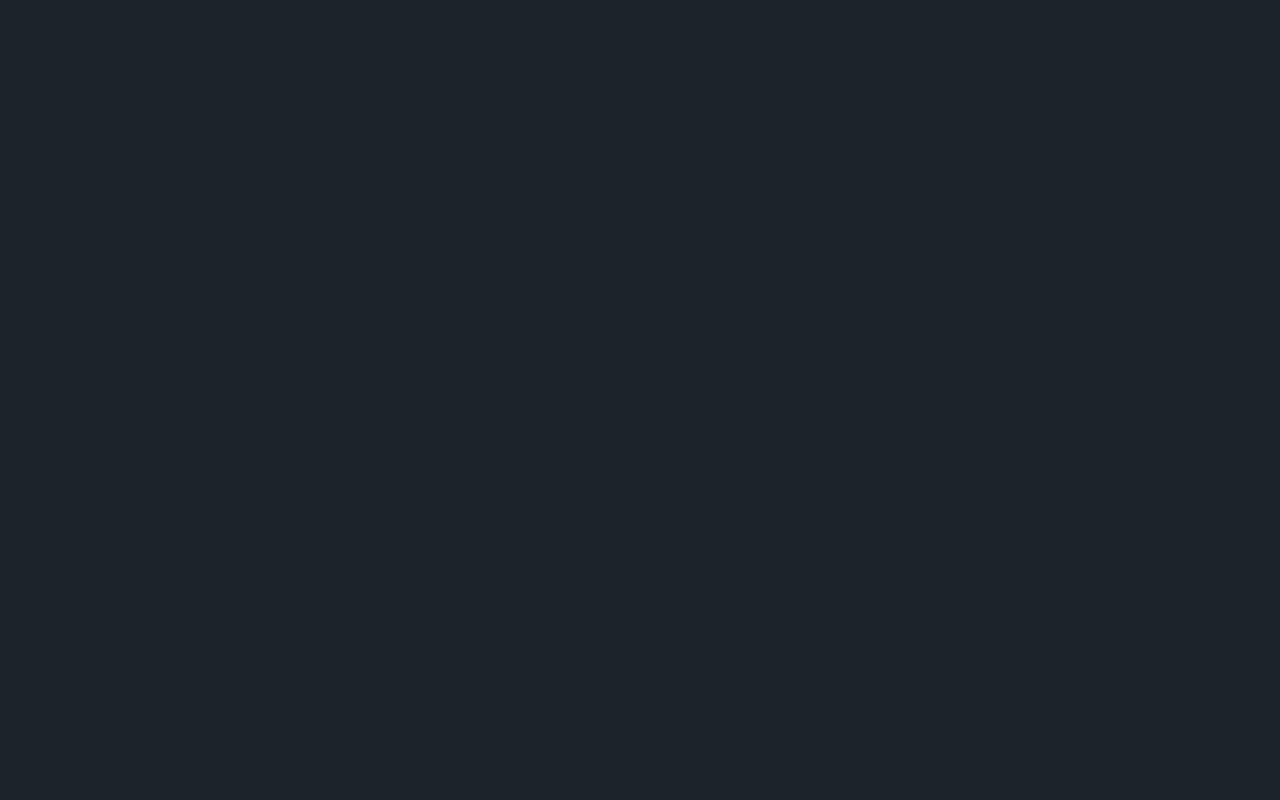
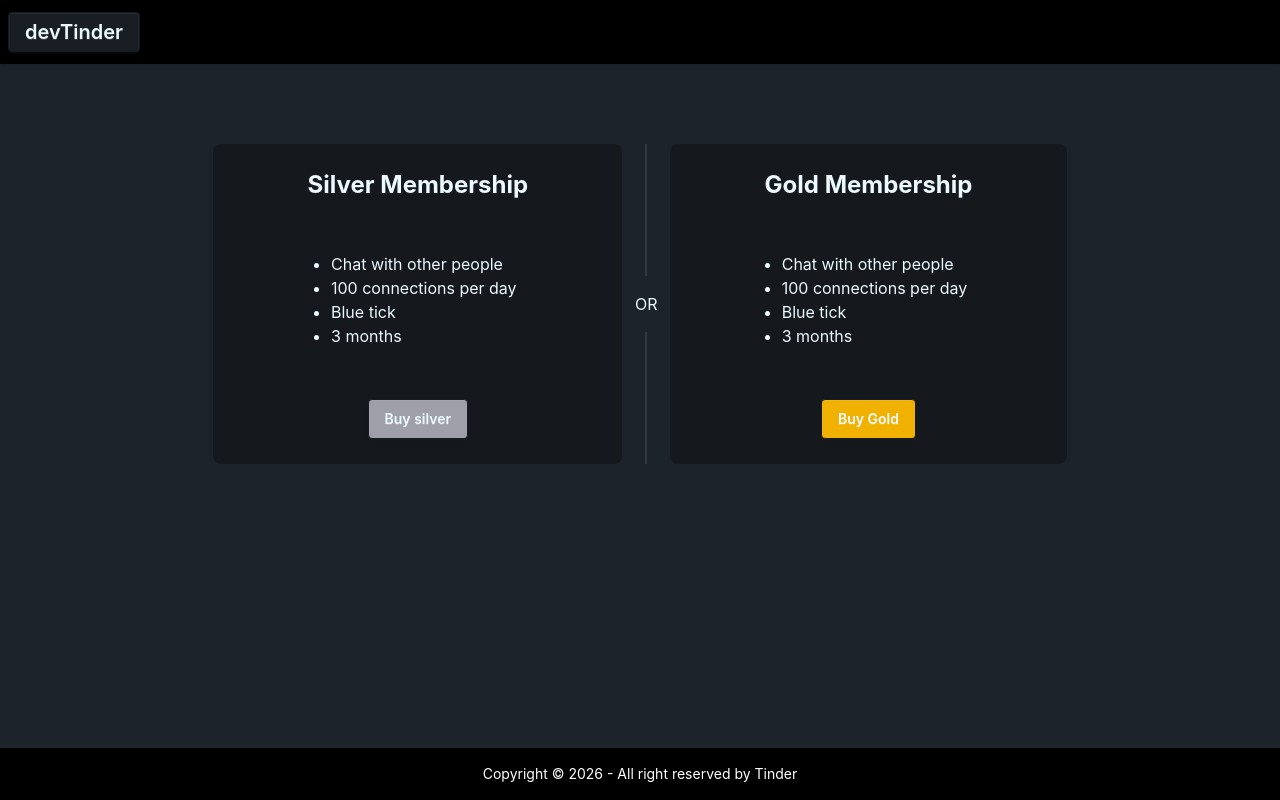
Before and after one commit to AyeshaChd/network-hub---frontend, a React (Vite) app: page /premium in a window 1280 px wide. Before the commit this address had no page. Built offline with nearby package versions, Linux system fonts and the light colour scheme; no server answers.

Commit message:
payment gateway integration

```diff
--- a/index.html
+++ b/index.html
@@ -9,5 +9,6 @@
   <body>
     <div id="root"></div>
     <script type="module" src="/src/main.jsx"></script>
+      <script src="https://checkout.razorpay.com/v1/checkout.js"></script>
   </body>
 </html>
--- a/src/App.jsx
+++ b/src/App.jsx
@@ -7,6 +7,7 @@ import {Provider} from "react-redux"
 import Feed from "./components/Feed"
 import Connections from "./components/Connections"
 import Requests from "./components/Requests"
+import Premium from "./components/Premium"
 function App() {
 
 
@@ -23,6 +24,7 @@ function App() {
             <Route path="/profile" element={<Profile/>}/> // children Route
             <Route path ="/connections" element={<Connections/>}/> //childen Route
             <Route path ="/requests" element={<Requests/>}/>
+            <Route path ="/premium" element={<Premium/>}/>
         </Route>
       </Routes>
       </BrowserRouter>
--- a/src/components/NavBar.jsx
+++ b/src/components/NavBar.jsx
@@ -53,6 +53,7 @@ const NavBar = () => {
         <li><Link to="/connections">Connections</Link></li>
         <li><Link to="/requests">Requests</Link></li>
         <li><Link to="/feed">feed</Link></li>
+        <li><Link to="/Premium">Premium</Link></li>
         <li><a onClick={logoutHandle}>Logout</a></li>
       </ul>
     </div>
--- /dev/null
+++ b/src/components/Premium.jsx
@@ -0,0 +1,56 @@
+import { BASE_URL } from "../utils/constants"
+import axios from "axios"
+
+const Premium = () => {
+
+  const handleBuyButton=async(type)=>
+  {
+const order = await axios.post(BASE_URL+"/payment/create",{
+membershipType:type
+},{
+  withCredentials:true
+})
+
+  const{keyId,amount,currency,orderId,notes}= order.data
+  const options = {
+        key: keyId ,// Replace with your Razorpay key_id
+        amount: amount, // Amount is in currency subunits.
+        currency: currency,
+        name: 'Dev Tinder',
+        description: 'connect to other developers',
+        order_id: orderId, // This is the order_id created in the backend
+
+        prefill: {
+          name: notes.firstName +" "+ notes.lastName,
+          email: notes.emailId,
+          contact: "9799999999",
+        },
+        theme: {
+          color: '#F37254'
+        },
+      };
+
+  //open dailogue box
+    const rzp = new window.Razorpay(options);
+      rzp.open();
+      }
+  return (
+   <div className="flex w-2/3 m-3 mt-18 sm:m-auto sm:mt-20 ">
+  <div className="card bg-base-300 rounded-box grid h-80 grow place-items-center"><h1  className="font-bold text-2xl sm:text-2xl text-center">Silver Membership</h1>
+  <ul className="ml-3 list-disc"><li>Chat with other people</li>
+  <li>100 connections per day</li>
+  <li>Blue tick</li>
+  <li>3 months</li></ul>
+  <button className="btn bg-zinc-400"onClick={()=>handleBuyButton("silver")}>Buy silver</button></div>
+
+  <div className="divider divider-horizontal">OR</div>
+  <div className="card bg-base-300 rounded-box grid h-80 grow place-items-center"><h1  className="font-bold text-2xl text-center">Gold Membership</h1> <ul className="ml-3 list-disc"><li>Chat with other people</li>
+  <li>100 connections per day</li>
+  <li>Blue tick</li>
+  <li>3 months</li></ul>
+   <button className="btn  bg-yellow-500" onClick={()=>handleBuyButton("gold")}>Buy Gold</button></div>
+</div>
+  )
+}
+
+export default Premium
```
Also changed, not shown: 1 other file (tests, documents, lock files or other folders).
